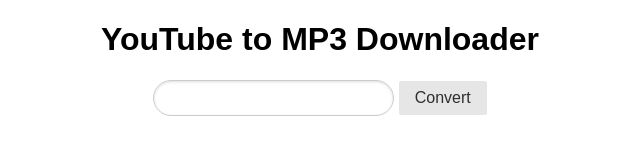
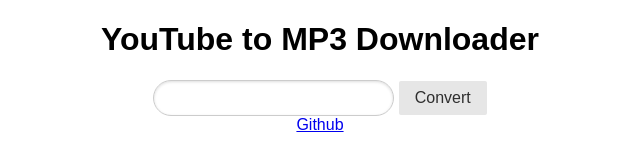
Before and after one commit to creatorsofcode/youtubetomp3, a website: page public/index.html in a window 1280 px wide. Shown: the full height of the page, 320-960 px from the left. Drawn offline with nearby package versions, Linux system fonts and the light colour scheme.

Commit message:
Update index.html

```diff
--- a/public/index.html
+++ b/public/index.html
@@ -19,7 +19,7 @@
         <img id="thumbnail" width="220" src="" alt="Video Thumbnail"><br>
         <a class="pure-button"  id="downloadLink" href="#">Download MP3</a>
     </div>
-
+<div><a href='https://github.com/creatorsofcode/youtubetomp3'>Github</a></div>
     <script>
         function fetchVideoDetails() {
             const url = document.getElementById('youtubeUrl').value;
```
